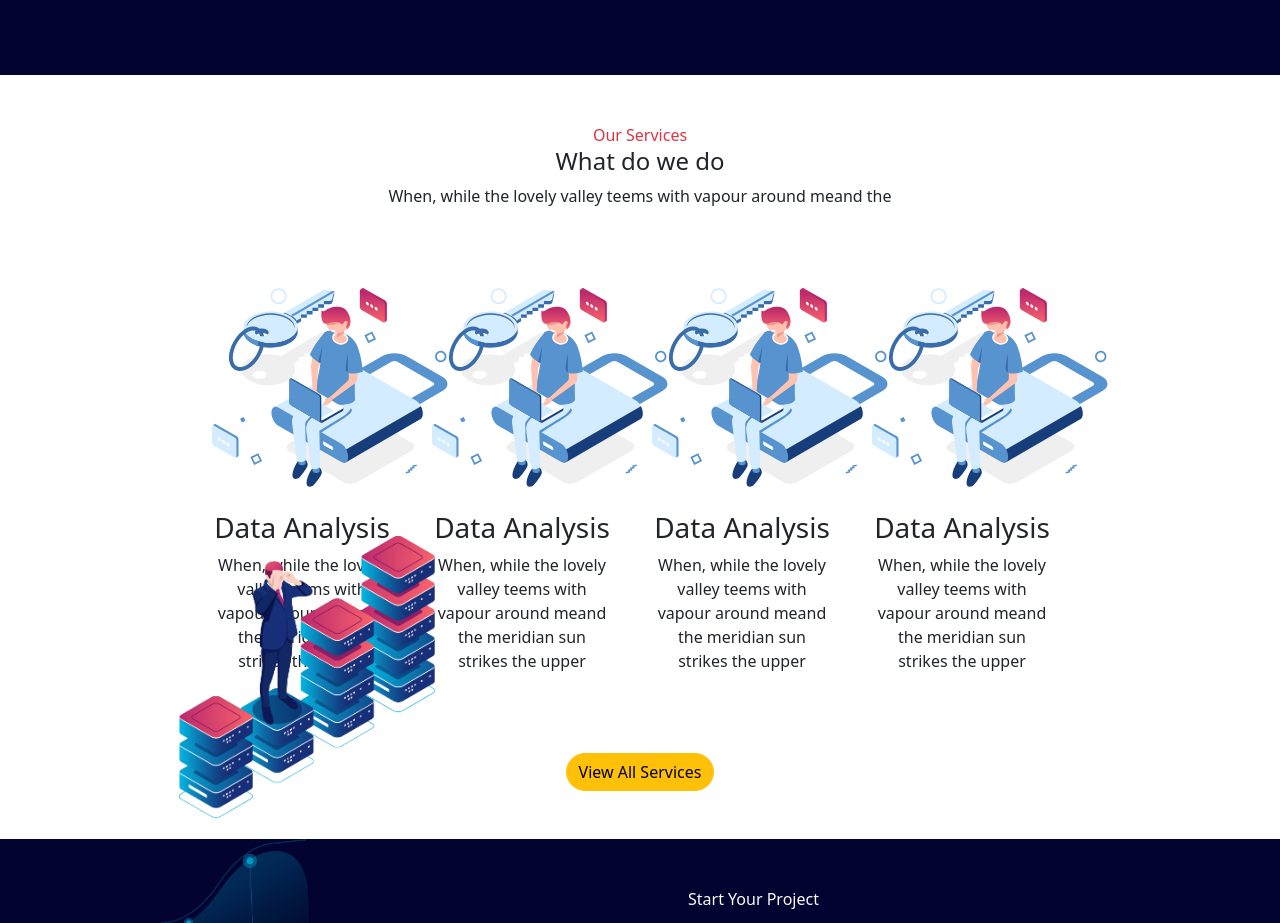
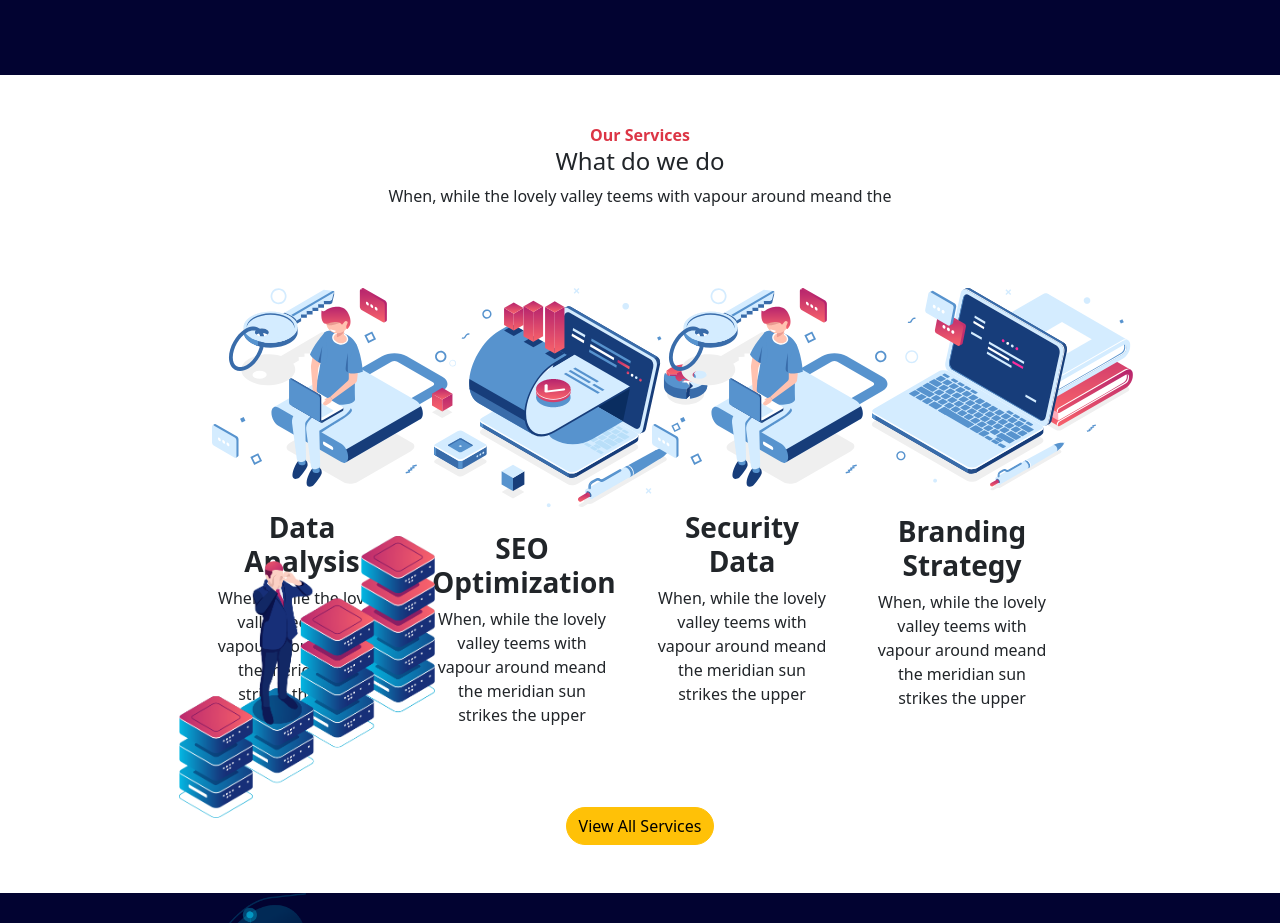
Before and after one commit to SamuelNdreu/proj-html-vuejs, a Vue app: page / in a window 1280 px wide. Shown: the part 840-1763 px from the top of the page. Built offline with nearby package versions, Linux system fonts and the light colour scheme.

Commit message:
fixed App Cards Component image

```diff
--- a/src/components/AppCards.vue
+++ b/src/components/AppCards.vue
@@ -15,7 +15,7 @@ export default {
     <section class="container-fluid bg-white">
         <div class="row">
             <div class="col-12 p-5">
-                <span class="d-flex justify-content-center text-danger font font-weight-bold">Our Services</span>
+                <span class="d-flex justify-content-center text-danger font fw-bold">Our Services</span>
                 <h4 class="d-flex justify-content-center">What do we do</h4>
                 <p class="d-flex justify-content-center">When, while the lovely valley teems with vapour around meand
                     the</p>
@@ -27,18 +27,18 @@ export default {
                     <img src="../assets/images/Group-538.png" alt="">
                 </figure>
                 <div class="content-image-text mt-4 text-center">
-                    <h3>Data Analysis</h3>
+                    <h3 class="fw-bold">Data Analysis</h3>
                     <p>When, while the lovely valley teems with vapour around meand the meridian sun strikes the upper
                     </p>
                 </div>
             </div>
             <div class="col-2 me-3 mb-5">
                 <figure>
-                    <img src="../assets/images/Group-538.png" alt="">
+                    <img src="../assets/images/Group-567.png" alt="">
                 </figure>
 
                 <div class="content-image-text mt-4 text-center">
-                    <h3>Data Analysis</h3>
+                    <h3 class="fw-bold">SEO Optimization</h3>
                     <p>When, while the lovely valley teems with vapour around meand the meridian sun strikes the upper
                     </p>
                 </div>
@@ -48,17 +48,17 @@ export default {
                     <img src="../assets/images/Group-538.png" alt="">
                 </figure>
                 <div class="content-image-text mt-4 text-center">
-                    <h3>Data Analysis</h3>
+                    <h3 class="fw-bold">Security Data</h3>
                     <p>When, while the lovely valley teems with vapour around meand the meridian sun strikes the upper
                     </p>
                 </div>
             </div>
             <div class="col-2 me-3 mb-5">
                 <figure>
-                    <img src="../assets/images/Group-538.png" alt="">
+                    <img src="../assets/images/Group-566.png" alt="">
                 </figure>
                 <div class="content-image-text mt-4 text-center">
-                    <h3>Data Analysis</h3>
+                    <h3 class="fw-bold">Branding Strategy</h3>
                     <p>When, while the lovely valley teems with vapour around meand the meridian sun strikes the upper
                     </p>
                 </div>
--- a/src/components/JumboElement.vue
+++ b/src/components/JumboElement.vue
@@ -63,4 +63,9 @@ section{
         line-height: 1.5em;
         max-width: 449px;
     }
+
+
+    button:hover.btn{
+        background-color: rgb(131, 163, 163);
+    }
 </style>
--- a/src/components/LatestPost.vue
+++ b/src/components/LatestPost.vue
@@ -95,5 +95,10 @@ article.bagigio{
 }
 
 
+    button:hover.btn{
+        background-color: rgb(131, 163, 163);
+    }
+
+
 
 </style>
--- a/src/components/PriceCards.vue
+++ b/src/components/PriceCards.vue
@@ -88,5 +88,9 @@ section.plans-detail {
     article.develop {
         background-color: #ce3b6d;
     }
+
+tton:hover.btn{
+        background-color: rgb(131, 163, 163);
+    }
 }
 </style>
```
